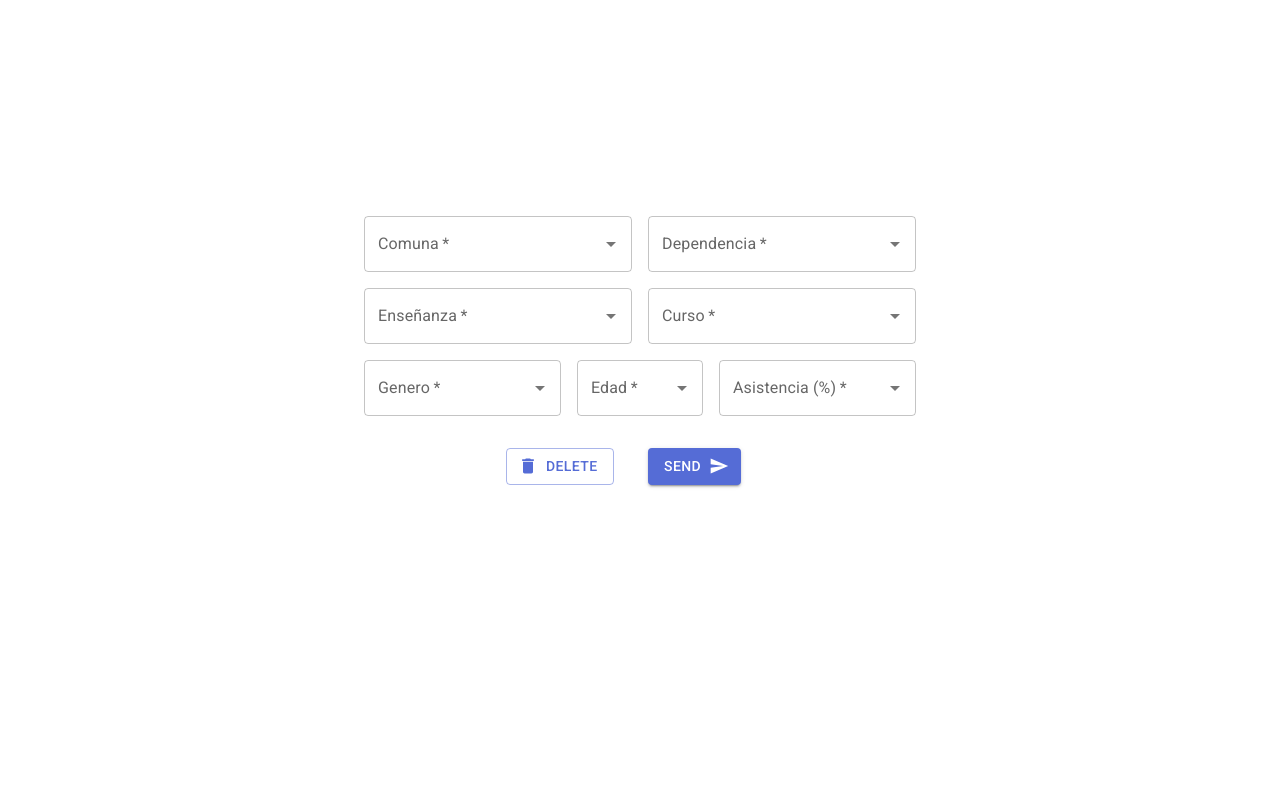
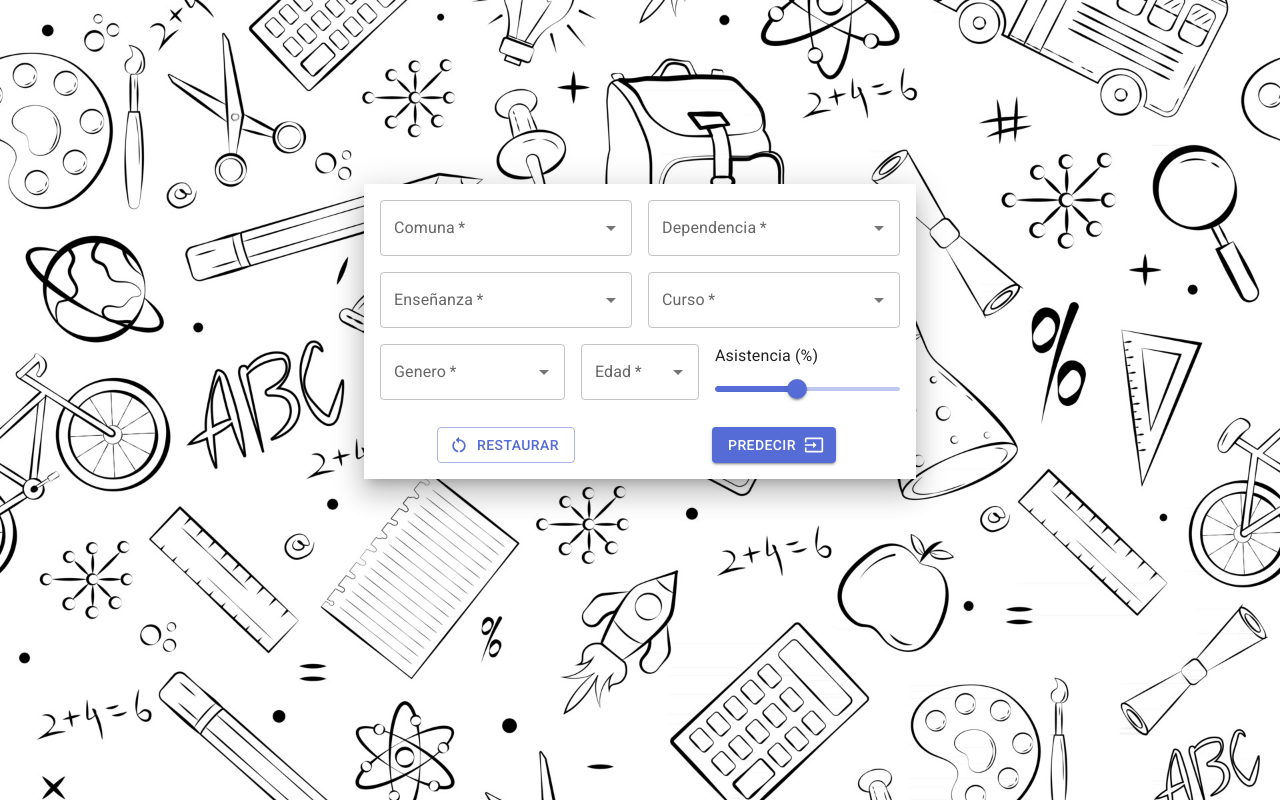
Before and after one commit to Ketbome/DataScience, a React (Vite) app in the folder PredictPage/: page / in a window 1280 px wide. Built offline with nearby package versions, Linux system fonts and the light colour scheme.

Commit message:
Update UI components and background image

```diff
--- a/PredictPage/src/App.jsx
+++ b/PredictPage/src/App.jsx
@@ -7,12 +7,12 @@ import Autocomplete from '@mui/material/Autocomplete';
 import data from './data.json';
 import useStore from './store';
 import Button from '@mui/material/Button';
-import DeleteIcon from '@mui/icons-material/Delete';
-import SendIcon from '@mui/icons-material/Send';
-import MenuItem from '@mui/material/MenuItem';
-import FormControl from '@mui/material/FormControl';
-import Select from '@mui/material/Select';
-import InputLabel from '@mui/material/InputLabel';
+import RestartAltIcon from '@mui/icons-material/RestartAlt';
+import InputIcon from '@mui/icons-material/Input';
+import { Slider } from '@mui/material';
+import { Box } from '@mui/material';
+import backgroundImage from './assets/background.jpg';
+import { Typography } from '@mui/material';
 
 export default function App() {
   const { comuna, dependencia, genero, curso, age, setComuna, asistencia, setDependencia, setGenero, setEnseñanza, setCursos, setCurso, setAge, setAsistencia } = useStore();
@@ -38,9 +38,11 @@ export default function App() {
   }, [enseñanza]);
 
   return (
-    <div className='App'>
+    <div className='App' style={{ backgroundImage: `url(${backgroundImage})`, backgroundSize: 'cover', height: '100vh', width: '100vw', marginTop: '' }}>
+      <div style={{ paddingTop: '23vh' }}>
       <Container maxWidth='sm'>
-        <Grid container spacing={2} columns={16} maxWidth={600} marginTop={{marginTop: '25vh'}}>
+        <Box sx={{ bgcolor: '#ffffff', boxShadow: 16, p: 2, borderRadius: 0, overflow: 'hidden'}}>
+          <Grid container spacing={2} columns={16} maxWidth={600}>
           <Grid item xs={8}>
             <Autocomplete
               disablePortal
@@ -116,23 +118,27 @@ export default function App() {
           />
           </Grid>
           <Grid item xs={6}>
-          <Autocomplete
-            id="asistencia"
-            options={Array.from({ length: 101 }, (_, i) => i)}
-            getOptionLabel={(option) => option.toString()}
-            renderInput={(params) => <TextField {...params} label="Asistencia (%)" required />}
+          <Typography id="asistencia-slider" gutterBottom>
+            Asistencia (%)
+          </Typography>
+          <Slider
             value={asistencia}
+            aria-label="Asistencia"
+            valueLabelDisplay="auto"
+            min={10}
+            max={100}
+            step={1}
             onChange={(event, newValue) => {
               setAsistencia(newValue);
             }}
           />
           </Grid>
         </Grid>
-        <Grid container spacing={2} columns={16} maxWidth={600} marginTop={2} justifyContent={'center'}>
-        <Grid item xs={4}>
+        <Grid container spacing={2} columns={2} maxWidth={600} paddingTop={2}>
+          <Grid item xs={6} container justifyContent="center">
             <Button
               variant="outlined"
-              startIcon={<DeleteIcon />}
+              startIcon={<RestartAltIcon />}
               onClick={() => {
                 setComuna(null);
                 setDependencia(null);
@@ -140,19 +146,21 @@ export default function App() {
                 setEnseñanza(null);
                 setCurso(null);
                 setAge(null);
-                setAsistencia(null);
+                setAsistencia(50);
               }}
             >
-              Delete
+              Restaurar
             </Button>
           </Grid>
-          <Grid item xs={4}>
-          <Button variant="contained" endIcon={<SendIcon />}>
-              Send
+          <Grid item xs={6} container justifyContent="center">
+          <Button variant="contained" endIcon={<InputIcon />}>
+              Predecir
             </Button>
           </Grid>
         </Grid>
+        </Box>
       </Container>
+      </div>
     </div>
   );
 }
--- a/PredictPage/src/store.jsx
+++ b/PredictPage/src/store.jsx
@@ -7,7 +7,7 @@ const useStore = create((set) => ({
     curso: null,
     genero: null,
     age: null,
-    asistencia: null,
+    asistencia: 50,
     cursos: [],
     setComuna: (comuna) => set({ comuna }),
     setDependencia: (dependencia) => set({ dependencia }),
```
Also changed, not shown: PredictPage/src/assets/background.jpg (added).
